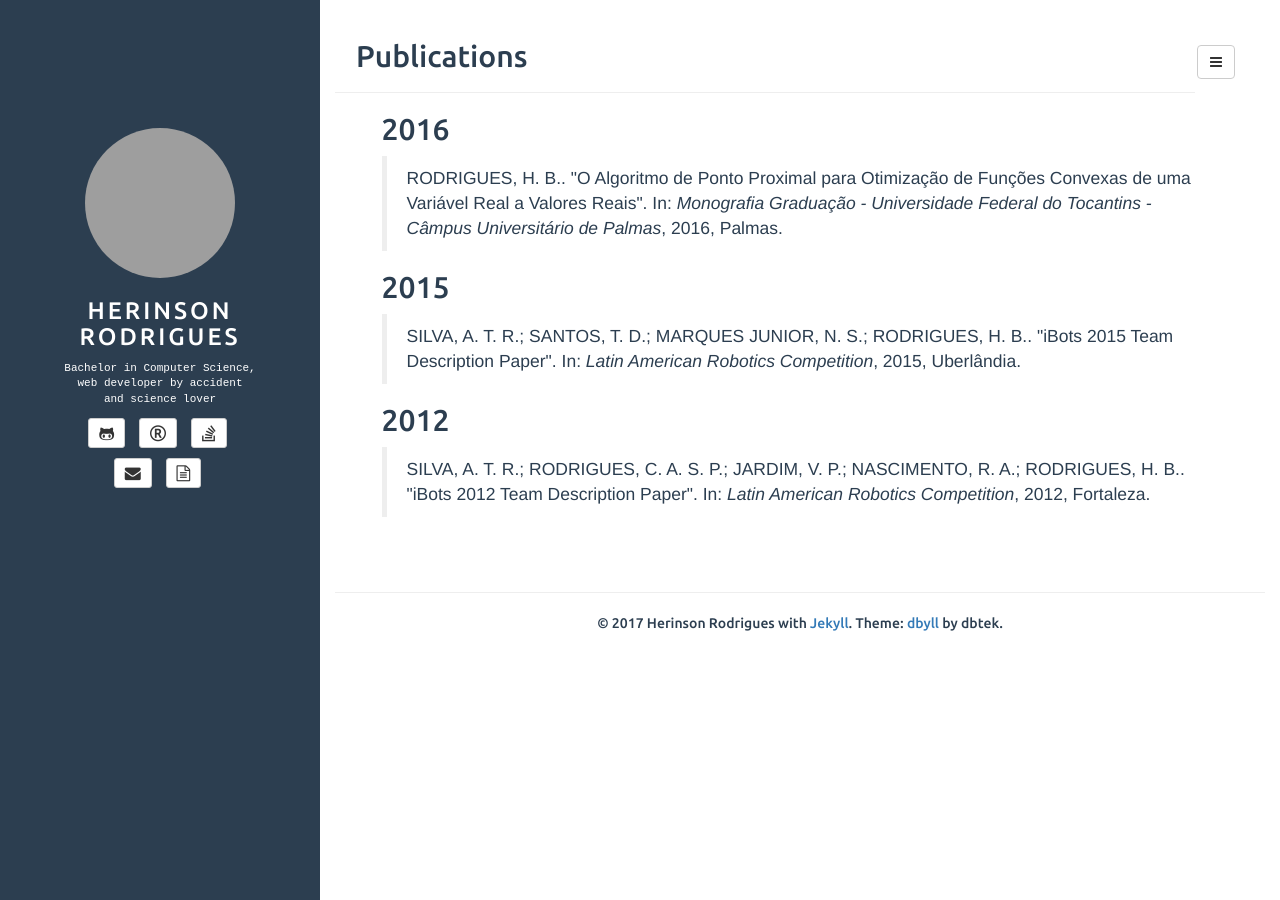
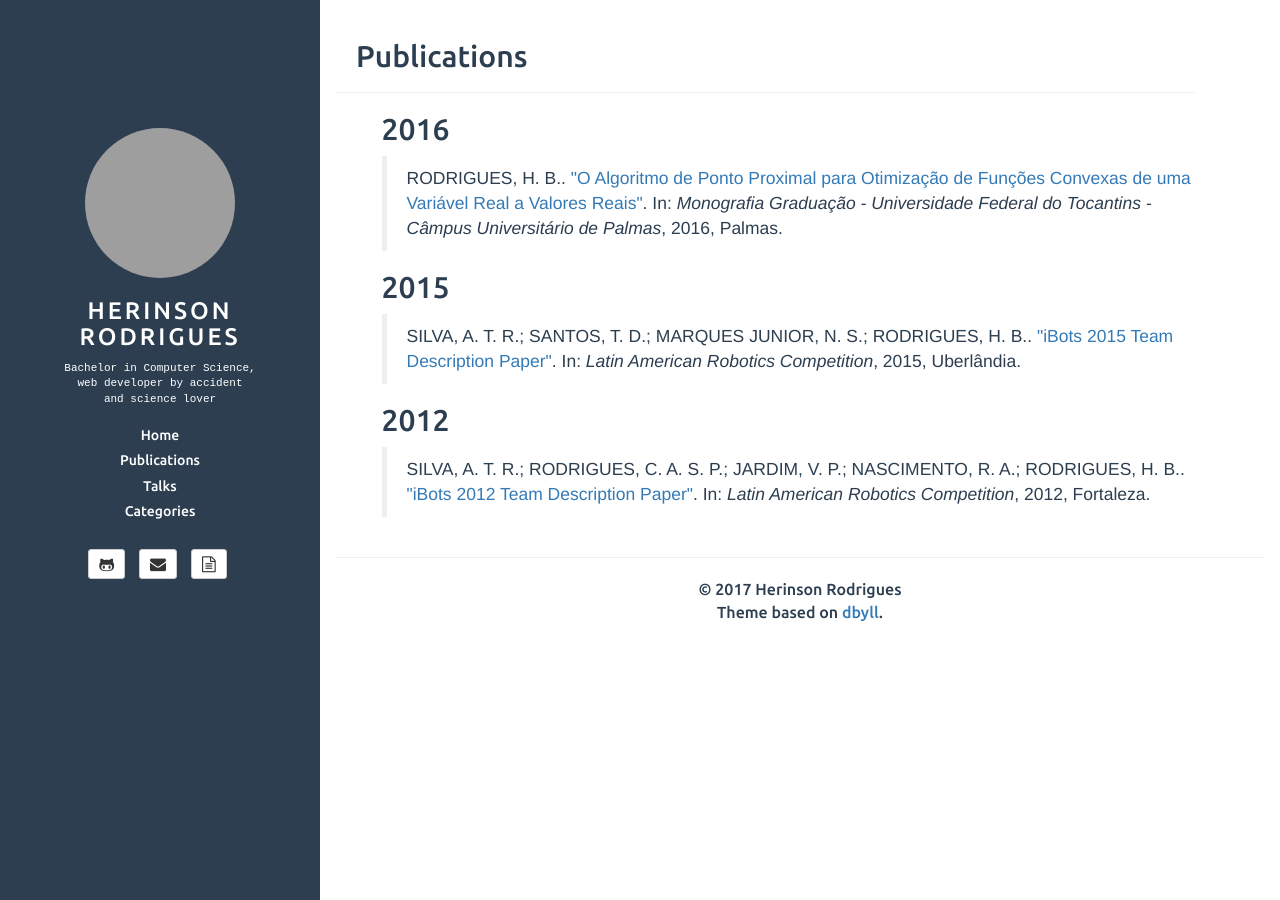
Before and after one commit to herodrigues/herodrigues.github.io, a Jekyll site: the page built from publications.html, in a window 1280 px wide. Built offline with Jekyll 4.4.1, drawn with Linux system fonts in a browser that asks for light colours; nearby versions of some CDN libraries; comment, search, counter and statistics services are not loaded; grey boxes are pictures that could not be loaded.

Commit message:
Redesign UI

```diff
--- a/_config.yml
+++ b/_config.yml
@@ -24,9 +24,9 @@ author:
   name: Herinson Rodrigues
   email: herinson.br at gmail dot com
   github: herodrigues
-  stackoverflow: 4913642/herodrigues
+  #stackoverflow: 4913642/herodrigues
   lattes: "8487847834781115"
-  researcherid: "D-5273-2017"
+  #researcherid: "D-5273-2017"
   bio: Bachelor in Computer Science, <br> web developer by accident<br> and science lover
 
 images:
@@ -35,7 +35,7 @@ images:
 
 publications_path: publications
 categories_path: categories
-tags_path: tags
+talks_path: talks
 
 # set it as url of an image
 # sidebar_background_image: https://www.dropbox.com/s/g9h23zrycedxtk5/sky.png?raw=1
--- a/_includes/default.html
+++ b/_includes/default.html
@@ -70,6 +70,9 @@
 					<span class="icon-bar"></span>
 					<span class="icon-bar"></span>
 				</button>
+				<a type="button" class="navbar-toggle nav-link" href="{{ site.BASE_PATH }}/" style="float: left !important; margin-left: 15px;">
+					<i class="fa fa-home"></i>
+				</a>
 				{% if site.author.github %}
 				<a type="button" class="navbar-toggle nav-link" href="http://github.com/{{ site.author.github }}">
 					<i class="fa fa-github"></i>
@@ -86,7 +89,7 @@
 				</a>
 				{% endif %}
 			</div>
-			<div style="width: 50%; margin: 0 auto;">
+			<div class="image-wrap" style="width: 50%; margin: 0 auto;">
 				<a class="navbar-brand" href="{{ site.BASE_PATH }}/">
 					<div style="margin-bottom: 15px;">
 						<img src="{{ site.images.profile }}" class="img-circle" alt="Me!"/>
@@ -101,26 +104,14 @@
 			<ul class="nav navbar-nav">
 				<li class="active"><a href="{{ site.BASE_PATH }}/">Home</a></li>
 				<li><a href="{{ site.BASE_PATH}}/{{ site.publications_path }}">Publications</a></li>
+				<li><a href="{{ site.BASE_PATH}}/{{ site.talks_path }}">Talks</a></li>
 				<li><a href="{{ site.BASE_PATH}}/{{ site.categories_path }}">Categories</a></li>
-				<li><a href="{{ site.BASE_PATH}}/{{ site.tags_path }}">Tags</a></li>
 			</ul>
 		</div><!-- /.navbar-collapse -->
 	</nav>
 
 	<!-- nav-menu-dropdown -->
-	<div class="btn-group hidden-xs" id="nav-menu">
-		<button type="button" class="btn btn-default dropdown-toggle" data-toggle="dropdown">
-			<i class="fa fa-bars"></i>
-		</button>
-		<ul class="dropdown-menu" role="menu">
-			<li><a href="{{ site.BASE_PATH}}/"><i class="fa fa-home"></i>Home</a></li>
-			<li><a href="{{ site.BASE_PATH}}/{{ site.publications_path }}"><i class="fa fa-file-text-o"></i>Publications</a></li>
-			<li><a href="{{ site.BASE_PATH}}/{{ site.categories_path }}"><i class="fa fa-folder"></i>Categories</a></li>
-			<li><a href="{{ site.BASE_PATH}}/{{ site.tags_path }}"><i class="fa fa-tags"></i>Tags</a></li>
-			<li class="divider"></li>
-			<li><a href="#"><i class="fa fa-arrow-up"></i>Top of Page</a></li>
-		</ul>
-	</div>
+
 
 	<div class="col-sm-3 sidebar hidden-xs" style="{% if site.sidebar_background_image %}background: url({{site.sidebar_background_image}}) no-repeat center center !important;{% endif %}">
 		{% include sidebar.html %}
@@ -132,7 +123,7 @@
 		<footer>
 			<hr/>
 			<p class="text-center">
-				&copy; {{ site.time | date: '%Y' }} {{ site.author.name }} with <a href="http://jekyllrb.com/">Jekyll</a>. Theme: <a href="https://github.com/dbtek/dbyll">dbyll</a> by dbtek.
+				&copy; {{ site.time | date: '%Y' }} {{ site.author.name }} <br /> Theme based on <a href="https://github.com/dbtek/dbyll">dbyll</a>.
 			</p>
 		</footer>
 	</div>
--- a/_includes/post.html
+++ b/_includes/post.html
@@ -1,5 +1,5 @@
 <div class="page-header">
-  <h2>{{ page.title }} {% if page.tagline %}<small>{{page.tagline}}</small>{% endif %}</h2>
+  <h2 style="margin: 20px 5%">{{ page.title }} {% if page.tagline %}<small>{{page.tagline}}</small>{% endif %}</h2>
 </div>
 
 <article>
--- a/_includes/sidebar.html
+++ b/_includes/sidebar.html
@@ -14,6 +14,13 @@
 </div>
 {% endif %}
 
+<div id="sidebar-menu">
+	<h5><a href="{{ site.BASE_PATH}}/">Home</a></h5>
+	<h5><a href="{{ site.BASE_PATH}}/{{ site.publications_path }}">Publications</a></h5>
+	<h5><a href="{{ site.BASE_PATH}}/{{ site.talks_path }}">Talks</a></h5>
+	<h5><a href="{{ site.BASE_PATH}}/{{ site.categories_path }}">Categories</a></h5>
+</div>
+
 <div id="contact-list" class="text-center">
 	<ul class="list-unstyled list-inline">
 		{% if site.author.github %}
@@ -23,6 +30,22 @@
 			</a>
 		</li>
 		{% endif %}
+		{% if site.author.email %}
+		<li>
+			<a class="btn btn-default btn-sm" href="mailto:{{ site.author.email }}">
+				<i class="fa fa-envelope fa-lg"></i>
+			</a>
+		</li>
+		{% endif %}
+		{% if site.author.lattes %}
+		<li>
+			<a class="btn btn-default btn-sm" href="http://lattes.cnpq.br/{{ site.author.lattes }}" target="_blank">
+				<i class="fa fa-file-text-o fa-lg"></i>
+			</a>
+		</li>
+		{% endif %}
+	</ul>
+	<ul id="contact-list-secondary" class="list-unstyled list-inline">
 		{% if site.author.researcherid %}
 		<li>
 			<a class="btn btn-default btn-sm" href="http://www.researcherid.com/rid/{{ site.author.researcherid }}" target="_blank">
@@ -34,22 +57,6 @@
 		<li>
 			<a class="btn btn-default btn-sm" href="https://stackoverflow.com/users/{{ site.author.stackoverflow }}" target="_blank">
 				<i class="fa fa-stack-overflow fa-lg"></i>
-			</a>
-		</li>
-		{% endif %}
-	</ul>
-	<ul id="contact-list-secondary" class="list-unstyled list-inline">
-		{% if site.author.email %}
-		<li>
-			<a class="btn btn-default btn-sm" href="mailto:{{ site.author.email }}">
-				<i class="fa fa-envelope fa-lg"></i>
-			</a>
-		</li>
-		{% endif %}
-		{% if site.author.lattes %}
-		<li>
-			<a class="btn btn-default btn-sm" href="http://lattes.cnpq.br/{{ site.author.lattes }}" target="_blank">
-				<i class="fa fa-file-text-o fa-lg"></i>
 			</a>
 		</li>
 		{% endif %}
--- a/assets/css/style.css
+++ b/assets/css/style.css
@@ -1,4 +1,25 @@
 @import url(http://fonts.googleapis.com/css?family=Ubuntu:500&subset=latin,latin-ext);
+
+div#sidebar-menu {
+	font-family: "Courier New", Courier, monospace;
+  font-size: 14px;
+  margin-left: 0;
+	margin-bottom: 30px;
+	margin-top: 20px;
+	text-align: center;
+}
+
+div#sidebar-menu a:link, div#sidebar-menu a:visited {
+	color: #fff;
+}
+
+div#sidebar-menu a:hover {
+	text-decoration: none;
+}
+
+p {
+	font-size: medium !important;
+}
 
 body{
 	color: #2c3e50;
@@ -12,10 +33,18 @@ body{
 	color: #fff;
 }
 
+@media only screen and (max-width: 768px) {
+  .image-wrap  {
+		visibility: hidden;
+    display: none;
+  }
+}
+
 .sidebar-header {
 	text-align: center;
 	margin-bottom: 10px;
 }
+
 .sidebar-header .title{
 	letter-spacing: 3px;
 	text-transform: uppercase;
@@ -82,9 +111,9 @@ article .share .gplus:hover {
 }
 
 @media only screen and (min-width: 768px) {
-    .page-header{
-        margin-right: 70px;
-    }
+  .page-header {
+    margin-right: 70px;
+  }
 }
 
 article{
@@ -139,9 +168,17 @@ article.home h4 a:hover {
   margin-right: 20px;
 }
 
+hr {
+	margin-top: 0px;
+	margin-bottom: 20px;
+}
+
 footer {
-	padding-top: 15px;
+	left: 0px;
+	bottom: 0px;
+	width: 100%;
 	font-family: 'Ubuntu';
+	background-color: #fff;
 }
 
 /* nav-vertical-tabs component */
--- a/publications.html
+++ b/publications.html
@@ -1,26 +1,28 @@
 ---
 layout: page
 title: Publications
-header: Posts By Category
 group: navigation
 ---
 
 <article>
   <h2>2016</h2>
   <blockquote>
-    RODRIGUES, H. B.. "O Algoritmo de Ponto Proximal para Otimização de Funções Convexas de uma Variável Real a Valores Reais".
+    RODRIGUES, H. B..
+    <a href="{{ site.BASE_PATH }}/publications/undergraduate-thesis.pdf" target="_blank">"O Algoritmo de Ponto Proximal para Otimização de Funções Convexas de uma Variável Real a Valores Reais"</a>.
     In: <i> Monografia Graduação &dash; Universidade Federal do Tocantins &dash; Câmpus Universitário de Palmas</i>, 2016, Palmas.
   </blockquote>
 
   <h2>2015</h2>
   <blockquote>
-    SILVA, A. T. R.; SANTOS, T. D.; MARQUES JUNIOR, N. S.; RODRIGUES, H. B.. "iBots 2015 Team Description Paper".
+    SILVA, A. T. R.; SANTOS, T. D.; MARQUES JUNIOR, N. S.; RODRIGUES, H. B..
+    <a href="{{ site.BASE_PATH }}/publications/ibots-tdp-2015.pdf" target="_blank">"iBots 2015 Team Description Paper"</a>.
     In: <i>Latin American Robotics Competition</i>, 2015, Uberlândia.
   </blockquote>
 
   <h2>2012</h2>
   <blockquote>
-    SILVA, A. T. R.; RODRIGUES, C. A. S. P.; JARDIM, V. P.; NASCIMENTO, R. A.; RODRIGUES, H. B.. "iBots 2012 Team Description Paper".
+    SILVA, A. T. R.; RODRIGUES, C. A. S. P.; JARDIM, V. P.; NASCIMENTO, R. A.; RODRIGUES, H. B..
+    <a href="{{ site.BASE_PATH }}/publications/ibots-tdp-2012.pdf" target="_blank">"iBots 2012 Team Description Paper"</a>.
     In: <i>Latin American Robotics Competition</i>, 2012, Fortaleza.
   </blockquote>
 </article>
```
Also changed, not shown: _posts/2016-07-07-seminario-robocup.md (deleted, +0 -7 lines), _posts/2017-03-15-small-chrome-extension-react-flux.md (added, +100 -0 lines), talks.html (added, +21 -0 lines), 3 other files.
